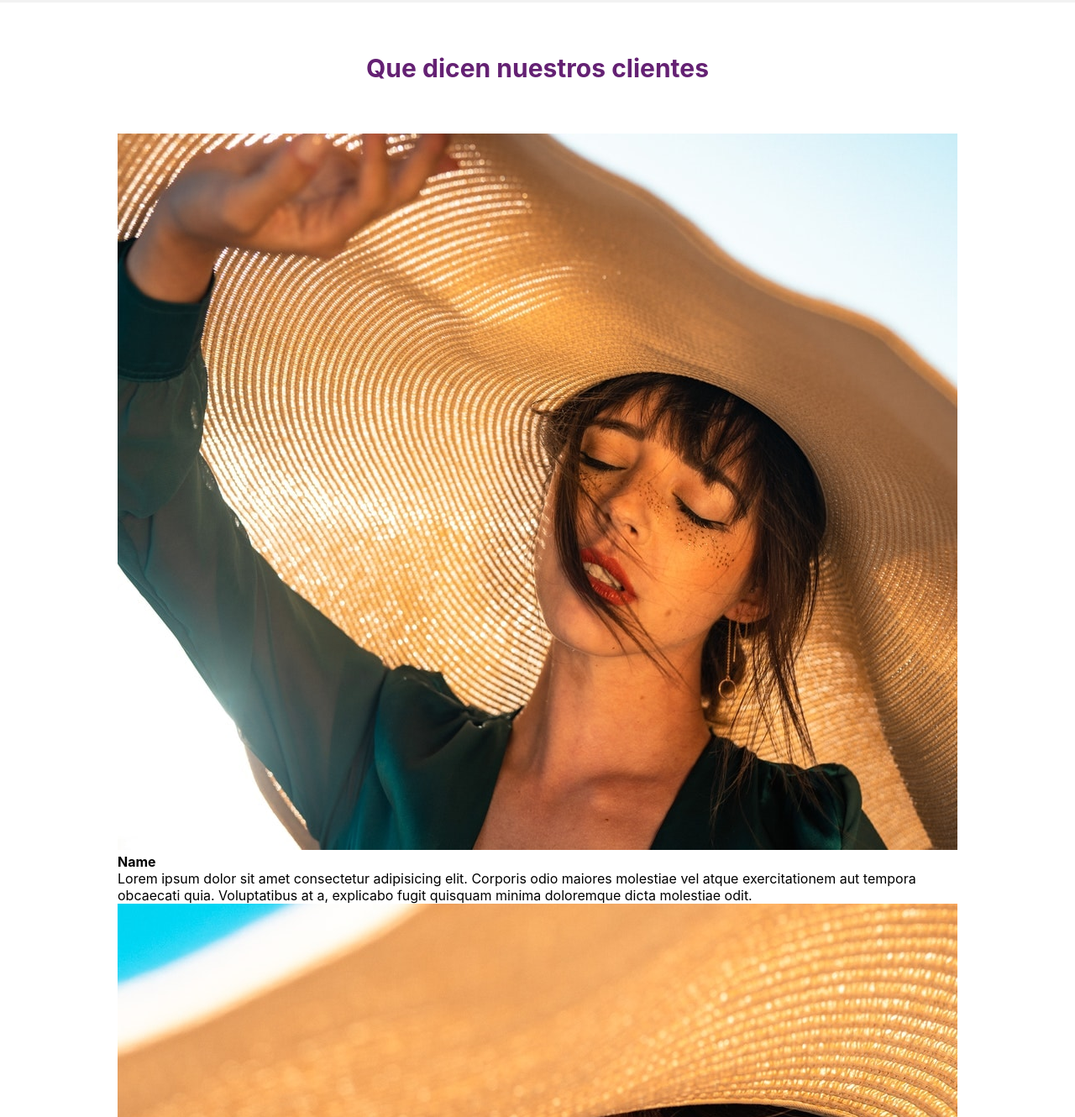
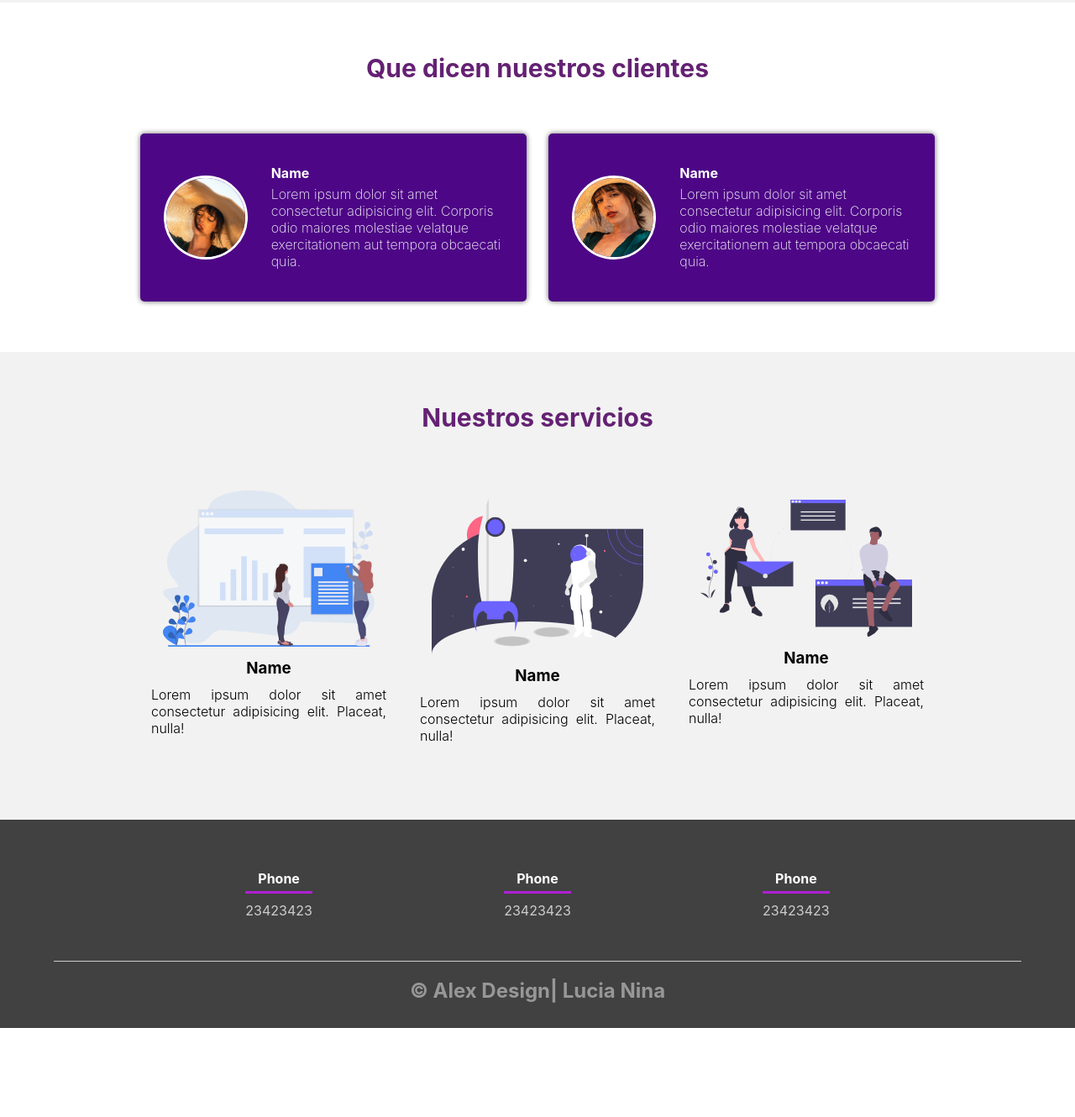
Before and after one commit to lucianina1994/pagina-web, a plain HTML site: page index.html in a window 1280 px wide. Shown: the part 1770-3100 px from the top of the page at 84% size. After the commit the page ends 2994 px from the top, so only its background shows below. Drawn offline with Linux system fonts and the light colour scheme.

Commit message:
css añadido a our team, clients y footer

```diff
--- a/css/style.css
+++ b/css/style.css
@@ -137,7 +137,7 @@ main .sobre-nosotros {
 .imagen-port{
     width: 24%;
     margin-bottom: 10px;
-    height: 180px;
+    height: 180px; /*a veces no es necesario ponerlo*/
     overflow: hidden;
     position: relative; /*esto es importante*/
     cursor: pointer; /*hace que aparesca la manito del cursos*/
@@ -153,7 +153,7 @@ main .sobre-nosotros {
 .hover-galeria{
     position: absolute;
     width: 100%;
-    height: 100%;
+    height: 100%; /*le da el height porque se adapta al conenido dentro de el*/
     top:0;
     transform: scale(0);
     background: hsla(275,91%,27%,0.7);
@@ -175,3 +175,109 @@ main .sobre-nosotros {
 .imagen-port:hover .hover-galeria{
     transform: scale(1);
 }
+
+/*clients*/
+
+.cards{
+    display: flex;
+    justify-content: space-evenly; /* distribuye el espacio entre los elementos de manera uniforme*/
+}
+
+.cards .card{
+    background: #4d0686;
+    display: flex; /*propiedad de flexbox*/
+    width: 46%;
+    height: 200px;
+    align-items: center;
+    justify-content: space-evenly;
+    border-radius: 5px;
+    box-shadow: 0 0 6px 0 rgba(0, 0, 0, .6);
+}
+
+.cards .card img{
+    height: 100px;
+    width: 100px;
+    object-fit: cover;
+    border-radius: 50%;
+    border: 3px solid white;
+    display: block;
+}
+
+.cards .card > .contenido-texto-card{
+    width: 60%;
+    color: white;
+}
+
+.cards .card > .contenido-texto-card p{
+ font-weight: 200;
+ padding-top: 5px; /*espaciado con respecto al name superior*/
+}
+
+/*our team*/
+
+.about-services{
+    background: #f2f2f2;
+    padding-bottom: 30px;
+}
+
+.servicio-cont{
+    display: flex;
+    justify-content: space-evenly;
+    align-items: center;
+}
+
+.servicio-ind{
+    width: 28%;
+    text-align: center;
+}
+.servicio-ind img{
+    width: 90%;
+}
+
+.servicio-ind h3{
+    margin: 10px 0;
+}
+.servicio-ind p{
+    font-weight: 300;
+    text-align: justify;
+}
+
+
+/*footer*/
+
+footer{
+    background: #414141;
+    padding: 60px 0 30px 0;
+    margin: auto;
+    overflow: hidden;
+}
+
+.contenedor-footer{
+    display: flex;
+    width: 90%;
+    justify-content: space-evenly;
+    margin: auto;
+    padding-bottom: 50px;
+    border-bottom: 1px solid #ccc;
+}
+
+.content-foo{
+    text-align: center;
+}
+.content-foo h4{
+    color: #fff;
+    border-bottom: 3px solid #af20d3;
+    padding-bottom: 5px;
+    margin-bottom: 10px;
+}
+.content-foo{
+    color: #ccc;
+}
+
+.titulo-final{
+    text-align: center;
+    font-size: 24px;
+    margin: 20px 0 0 0;
+    color: #979797;
+
+}
--- a/index.html
+++ b/index.html
@@ -32,6 +32,7 @@
                 </svg></div>
         </div>
     </header>
+
     <main>
         <section class="contenedor sobre-nosotros">
             <h2 class="titulo">Nuestro producto</h2>
@@ -49,6 +50,7 @@
                 </div>
             </div>
         </section>
+
         <section class="portafolio">
             <div class="contenedor">
                 <h2 class="titulo">Portafolio</h2>
@@ -115,24 +117,21 @@
         <section class="clientes contenedor">
             <h2 class="titulo">Que dicen nuestros clientes</h2>
             <div class="cards">
+                <div class="card">
                     <img src="img/face1.jpg" alt="">
                     <div class="contenido-texto-card">
                         <h4>Name</h4>
-                    <p>Lorem ipsum dolor sit amet consectetur adipisicing elit. Corporis odio maiores molestiae vel
-                        atque exercitationem aut tempora obcaecati quia. Voluptatibus at a, explicabo fugit quisquam
-                        minima doloremque dicta molestiae odit.</p>
+                        <p>Lorem ipsum dolor sit amet consectetur adipisicing elit. Corporis odio maiores molestiae velatque exercitationem aut tempora obcaecati quia. </p>
                     </div>
                 </div>
-            <div class="cards">
+                <div class="card">
                     <img src="img/face2.jpg" alt="">
                     <div class="contenido-texto-card">
                         <h4>Name</h4>
-                    <p>Lorem ipsum dolor sit amet consectetur adipisicing elit. Corporis odio maiores molestiae vel
-                        atque exercitationem aut tempora obcaecati quia. Voluptatibus at a, explicabo fugit quisquam
-                        minima doloremque dicta molestiae odit.</p>
+                        <p>Lorem ipsum dolor sit amet consectetur adipisicing elit. Corporis odio maiores molestiae velatque exercitationem aut tempora obcaecati quia. </p>
                     </div>
                 </div>
-
+            </div>
         </section>
         <section class="about-services">
             <div class="contenedor">
@@ -162,12 +161,14 @@
             <div class="content-foo">
                 <h4>Phone</h4>
                 <p>23423423</p>
+            </div>
             <div class="content-foo">
                 <h4>Phone</h4>
-                    <p>24553423</p>
+                <p>23423423</p>
+            </div>
             <div class="content-foo">
                 <h4>Phone</h4>
-                        <p>23323423</p>
+                <p>23423423</p>
             </div>
         </div>
         <h2 class="titulo-final">&copy; Alex Design| Lucia Nina</h2>
```
Lines whose indentation alone changed are shown as unchanged.
